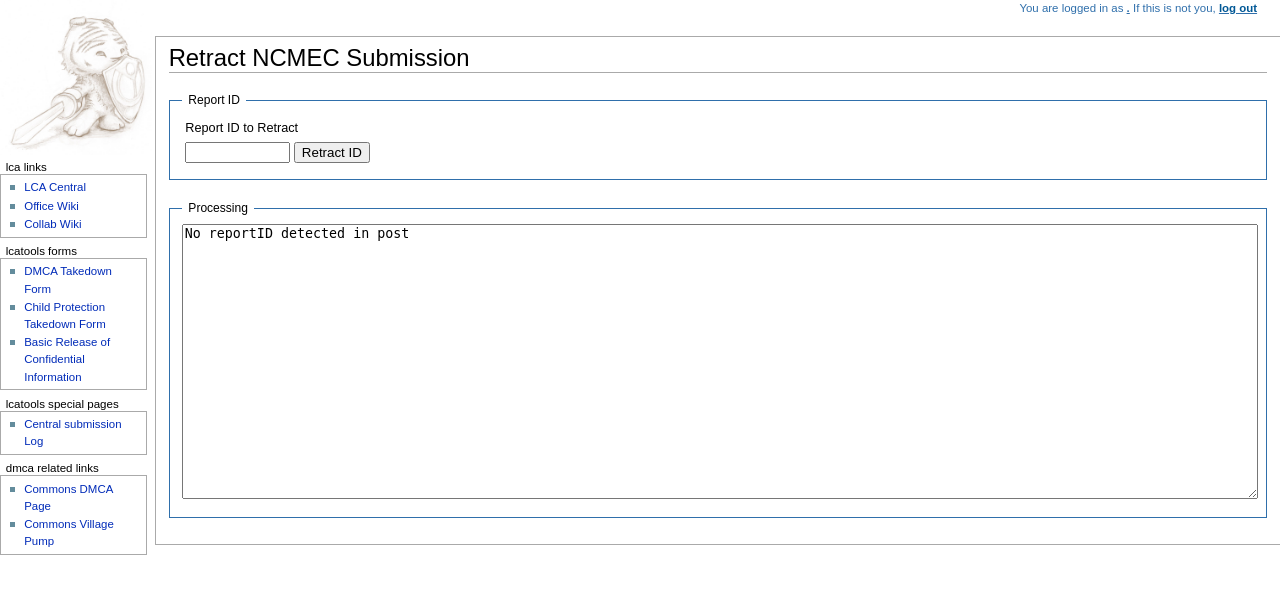
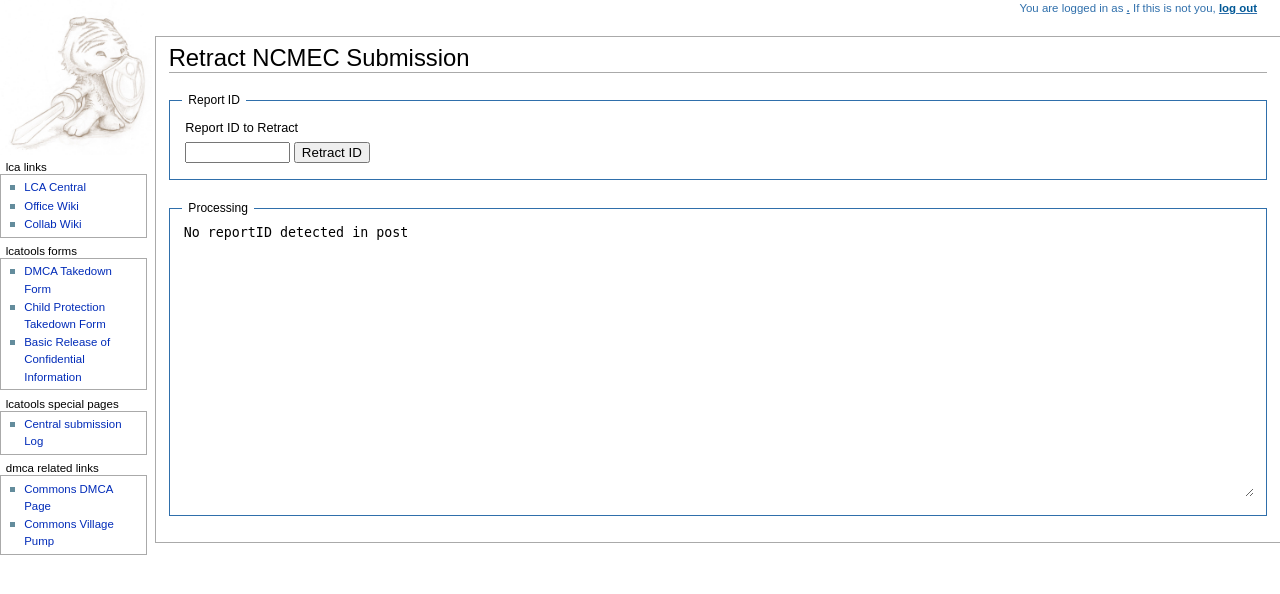
Before and after one commit to wikimedia/takedown-tools, a PHP site: page /NCMECretract.php in a window 1280 px wide. Shown: the top 594 px of the page. Run offline with PHP 8.4, Linux system fonts and the light colour scheme; data that the repository does not hold is empty.

Commit message:
add fix for textarea overlap with table border

```diff
--- a/css/lca.css
+++ b/css/lca.css
@@ -30,3 +30,12 @@ i {
 tr.spaceOut > td {
 	padding-bottom: 1em;
 }
+
+/* From http://stackoverflow.com/questions/10943579/adjust-the-textarea-height-and-width-to-fit-in-td-of-a-table great option to fix the overlap issues */
+textarea {
+    border: none;
+    width: 100%;
+    -webkit-box-sizing: border-box; /* <=iOS4, <= Android  2.3 */
+    -moz-box-sizing: border-box; /* FF1+ */
+    box-sizing: border-box; /* Chrome, IE8, Opera, Safari 5.1*/
+}
```
